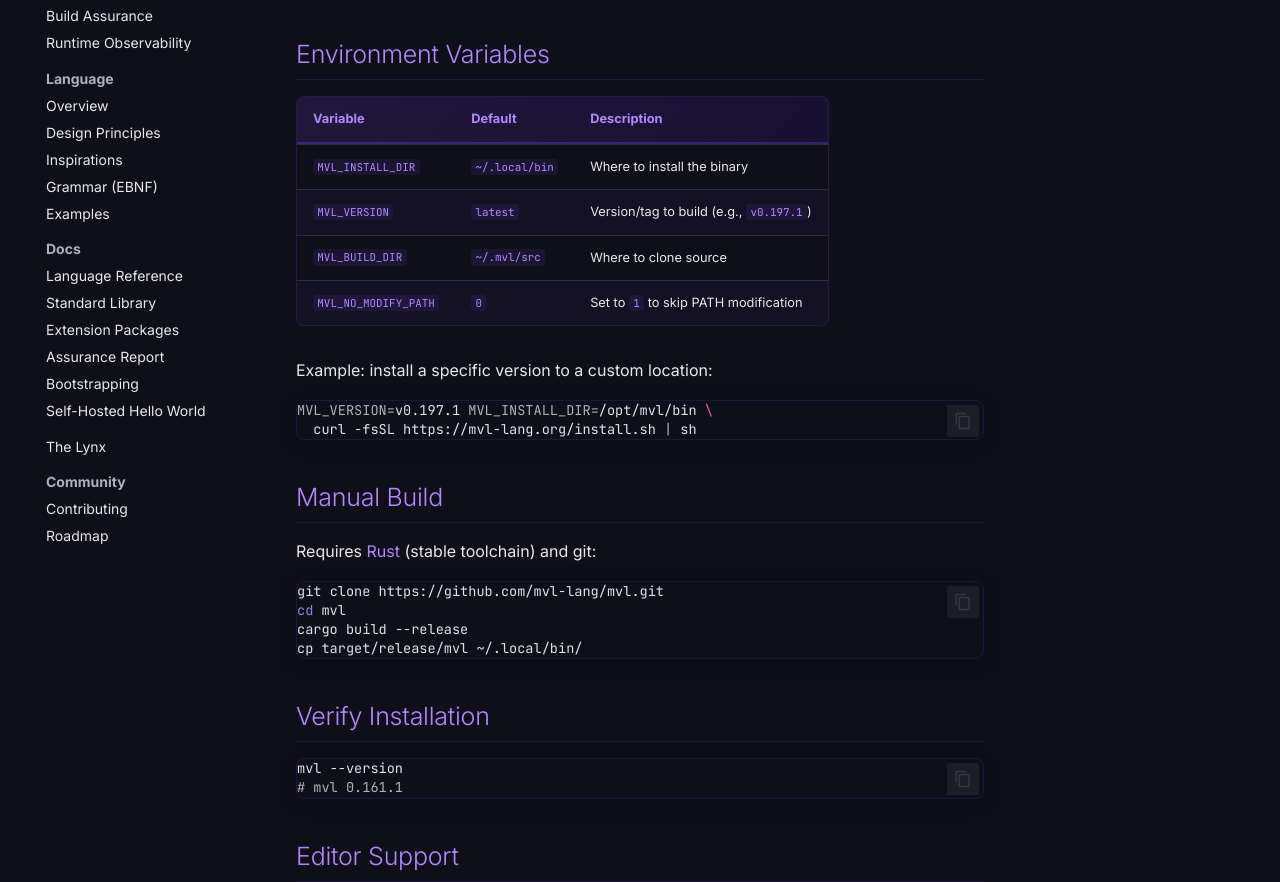
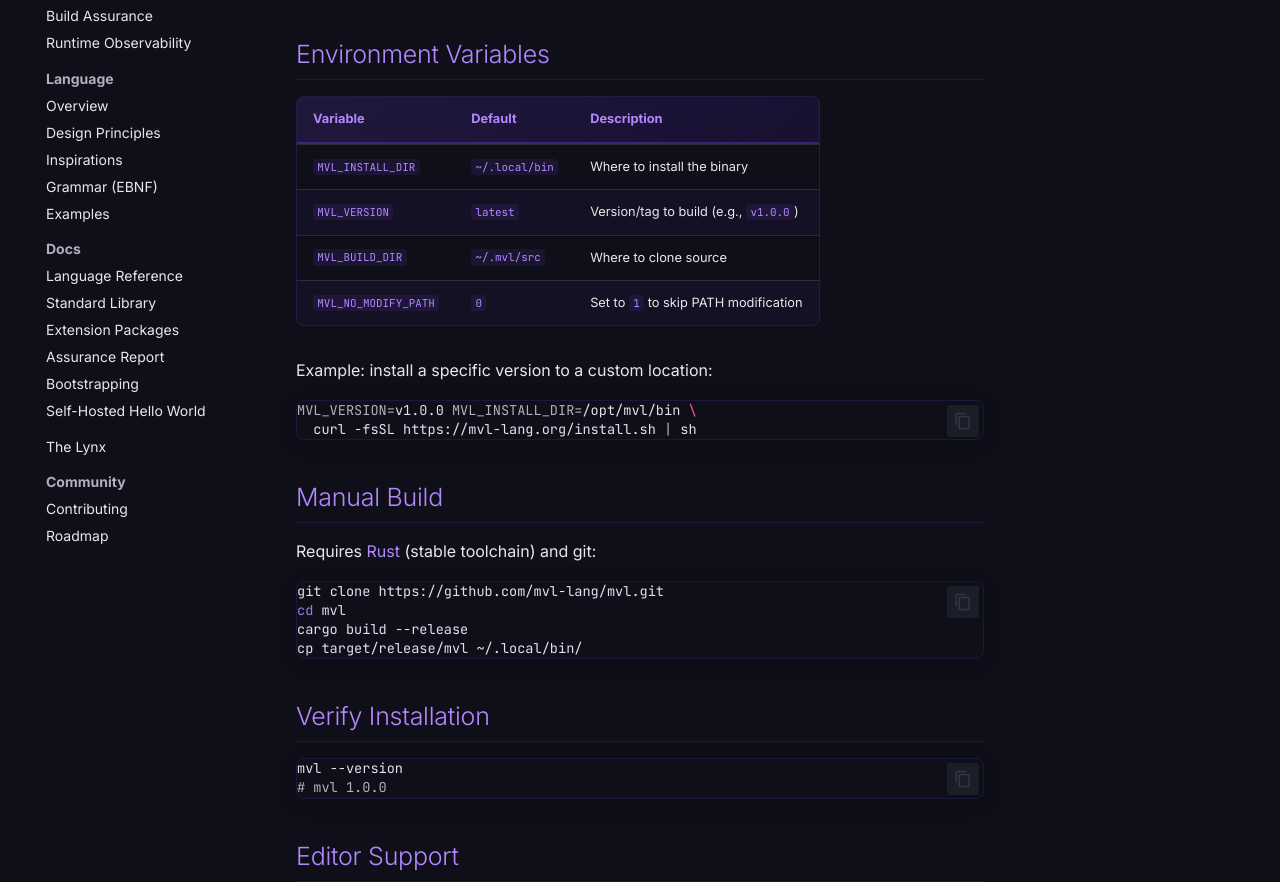
Before and after one commit to mvl-lang/mvl-lang.github.io, an MkDocs documentation site: the page built from docs/install.md, in a window 1280 px wide and 1400 px high, scrolled down 1021 px. Shown: the part 308-1190 px from the top of the window. Built offline with MkDocs 1.6.1 and Material for MkDocs 9.7.7, drawn with Linux system fonts in a browser that asks for light colours; comment, search, counter and statistics services are not loaded.

Commit message:
docs(install): bump version references to v1.0.0

````diff
--- a/docs/install.md
+++ b/docs/install.md
@@ -52,14 +52,14 @@ No sudo required.
 | Variable | Default | Description |
 |----------|---------|-------------|
 | `MVL_INSTALL_DIR` | `~/.local/bin` | Where to install the binary |
-| `MVL_VERSION` | `latest` | Version/tag to build (e.g., `v0.197.1`) |
+| `MVL_VERSION` | `latest` | Version/tag to build (e.g., `v1.0.0`) |
 | `MVL_BUILD_DIR` | `~/.mvl/src` | Where to clone source |
 | `MVL_NO_MODIFY_PATH` | `0` | Set to `1` to skip PATH modification |
 
 Example: install a specific version to a custom location:
 
 ```bash
-MVL_VERSION=v0.197.1 MVL_INSTALL_DIR=/opt/mvl/bin \
+MVL_VERSION=v1.0.0 MVL_INSTALL_DIR=/opt/mvl/bin \
   curl -fsSL https://mvl-lang.org/install.sh | sh
 ```
 
@@ -78,7 +78,7 @@ cp target/release/mvl ~/.local/bin/
 
 ```bash
 mvl --version
-# mvl 0.161.1
+# mvl 1.0.0
 ```
 
 ## Editor Support
````
